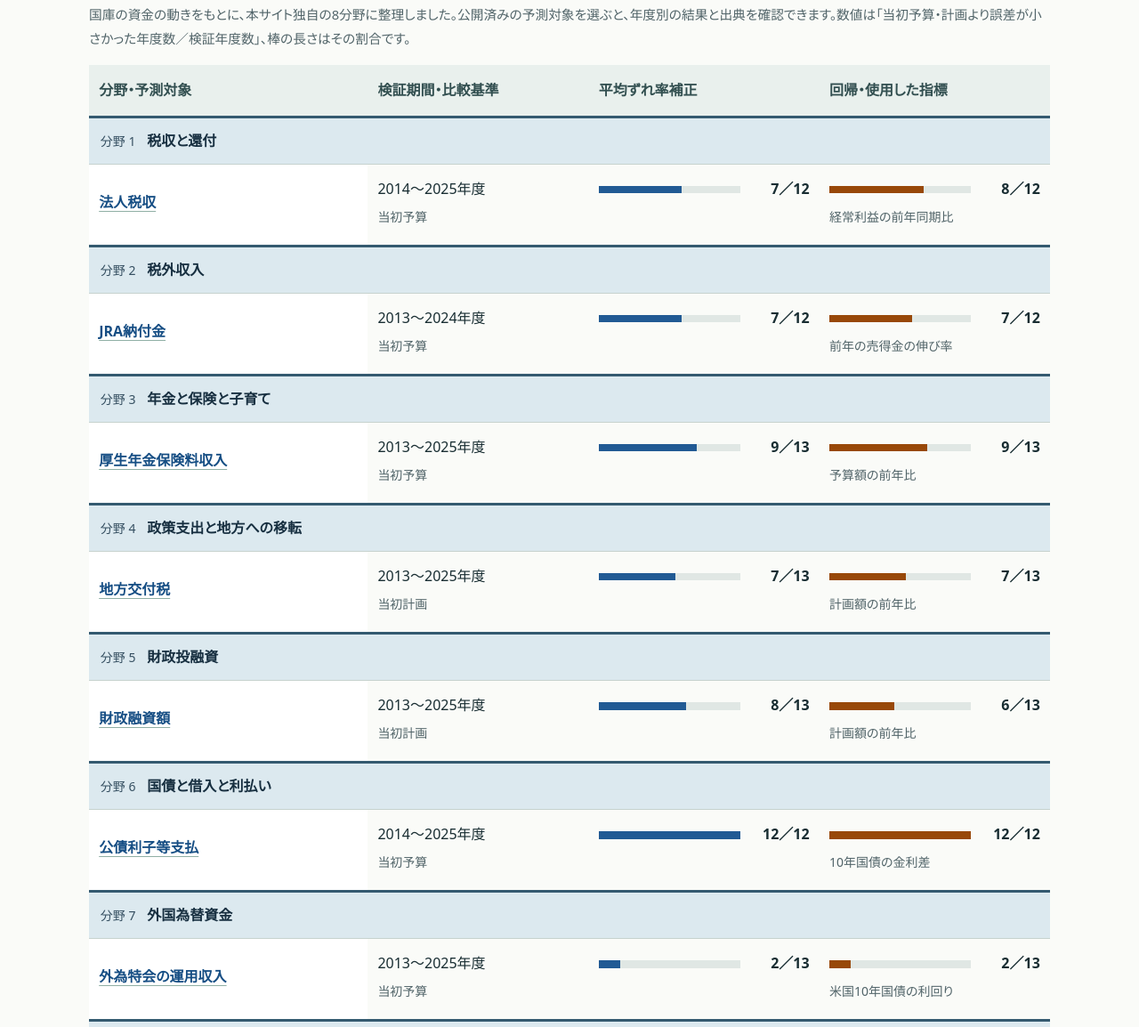
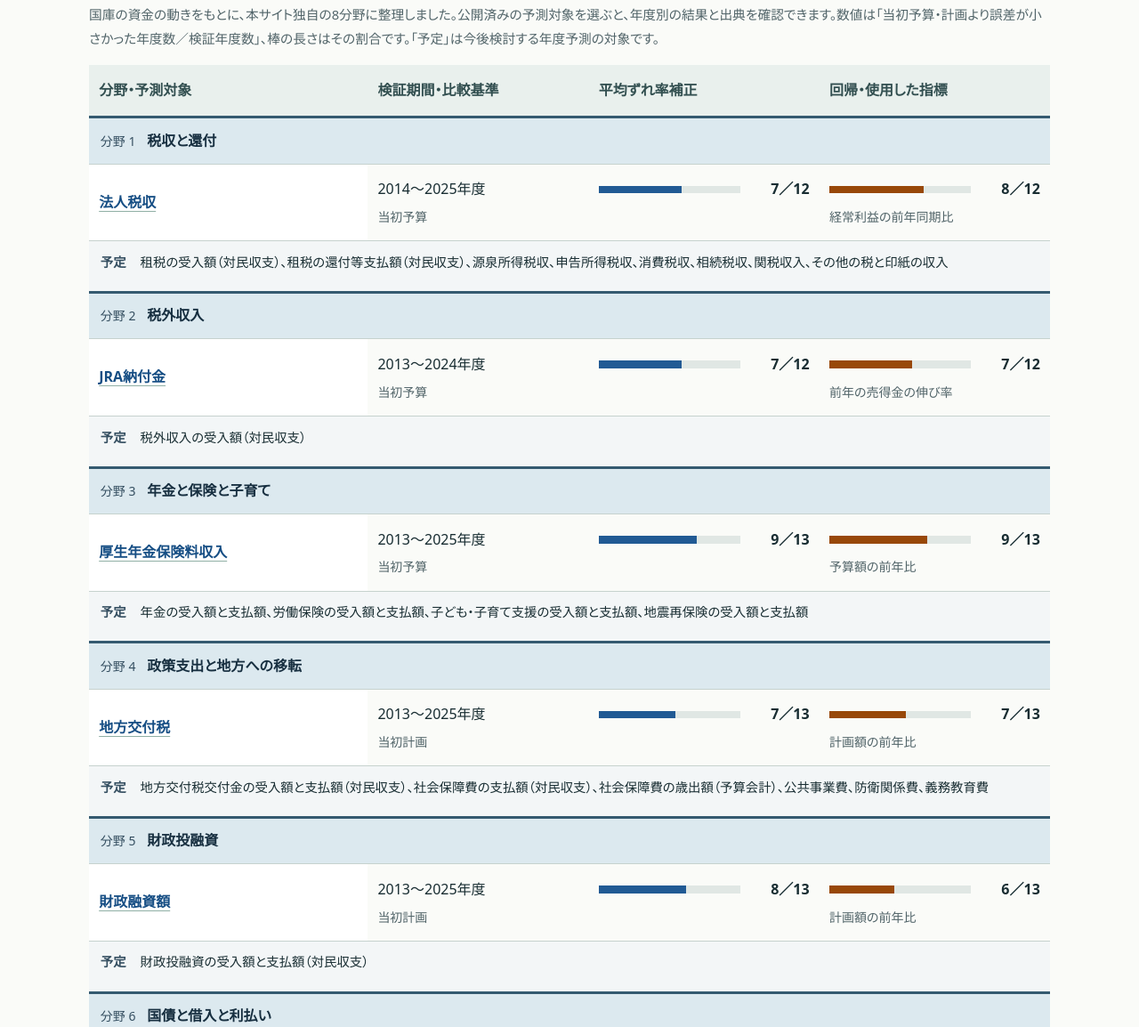
Before and after one commit to nha6ki/japan-fiscal-atlas, a plain HTML site: page index.html in a window 1280 px wide. Shown: the part 337-1491 px from the top of the page at 89% size. Drawn offline with Linux system fonts and the light colour scheme.

Commit message:
List planned annual forecasts by domain

```diff
--- a/home.js
+++ b/home.js
@@ -1,6 +1,16 @@
 const forecastDomains = [
   {
     number: 1, name: "税収と還付",
+    planned: [
+      "租税の受入額（対民収支）",
+      "租税の還付等支払額（対民収支）",
+      "源泉所得税収",
+      "申告所得税収",
+      "消費税収",
+      "相続税収",
+      "関税収入",
+      "その他の税と印紙の収入"
+    ],
     studies: [
       { route: "#corporate", name: "法人税収", render: showCorporate, period: "2014〜2025", baseline: "当初予算",
         meanWins: 7, feature: "経常利益の前年同期比", regressionWins: 8, total: 12 }
@@ -8,6 +18,9 @@ const forecastDomains = [
   },
   {
     number: 2, name: "税外収入",
+    planned: [
+      "税外収入の受入額（対民収支）"
+    ],
     studies: [
       { route: "#jra", name: "JRA納付金", render: showJra, period: "2013〜2024", baseline: "当初予算",
         meanWins: 7, feature: "前年の売得金の伸び率", regressionWins: 7, total: 12 }
@@ -15,6 +28,12 @@ const forecastDomains = [
   },
   {
     number: 3, name: "年金と保険と子育て",
+    planned: [
+      "年金の受入額と支払額",
+      "労働保険の受入額と支払額",
+      "子ども・子育て支援の受入額と支払額",
+      "地震再保険の受入額と支払額"
+    ],
     studies: [
       { route: "#pension", name: "厚生年金保険料収入", render: showPension, period: "2013〜2025", baseline: "当初予算",
         meanWins: 9, feature: "予算額の前年比", regressionWins: 9, total: 13 }
@@ -22,6 +41,14 @@ const forecastDomains = [
   },
   {
     number: 4, name: "政策支出と地方への移転",
+    planned: [
+      "地方交付税交付金の受入額と支払額（対民収支）",
+      "社会保障費の支払額（対民収支）",
+      "社会保障費の歳出額（予算会計）",
+      "公共事業費",
+      "防衛関係費",
+      "義務教育費"
+    ],
     studies: [
       { route: "#allocation", name: "地方交付税", render: showAllocation, period: "2013〜2025", baseline: "当初計画",
         meanWins: 7, feature: "計画額の前年比", regressionWins: 7, total: 13 }
@@ -29,6 +56,9 @@ const forecastDomains = [
   },
   {
     number: 5, name: "財政投融資",
+    planned: [
+      "財政投融資の受入額と支払額（対民収支）"
+    ],
     studies: [
       { route: "#filp", name: "財政融資額", render: showFilp, period: "2013〜2025", baseline: "当初計画",
         meanWins: 8, feature: "計画額の前年比", regressionWins: 6, total: 13 }
@@ -36,6 +66,12 @@ const forecastDomains = [
   },
   {
     number: 6, name: "国債と借入と利払い",
+    planned: [
+      "国債の発行額と償還額",
+      "国庫短期証券の発行額と償還額",
+      "借入金の借入額と返済額",
+      "国債の利払費"
+    ],
     studies: [
       { route: "#debt", name: "公債利子等支払", render: showDebt, period: "2014〜2025", baseline: "当初予算",
         meanWins: 12, feature: "10年国債の金利差", regressionWins: 12, total: 12 }
@@ -43,6 +79,9 @@ const forecastDomains = [
   },
   {
     number: 7, name: "外国為替資金",
+    planned: [
+      "外国為替資金の円貨受入額と支払額"
+    ],
     studies: [
       { route: "#fx", name: "外為特会の運用収入", render: showFx, period: "2013〜2025", baseline: "当初予算",
         meanWins: 2, feature: "米国10年国債の利回り", regressionWins: 2, total: 13 }
@@ -50,6 +89,10 @@ const forecastDomains = [
   },
   {
     number: 8, name: "その他の資金と調整",
+    planned: [
+      "その他の特別会計の受入額と支払額",
+      "預託金や保管金などの受入額と支払額"
+    ],
     studies: [
       { route: "#patent", name: "特許料等収入", render: showPatent, period: "2013〜2025", baseline: "当初予算",
         meanWins: 2, feature: "特許出願件数", regressionWins: 6, total: 13 }
@@ -66,13 +109,16 @@ function showHome() {
         <td data-label="検証期間">${study.period}年度<small>${study.baseline}</small></td>
         <td data-label="平均ずれ率補正">${score(study.meanWins, study.total, 'mean')}</td>
         <td data-label="回帰">${score(study.regressionWins, study.total, 'regression')}<small>${study.feature}</small></td></tr>`).join('');
-    return `<tbody><tr class="domain-title"><th scope="rowgroup" colspan="4"><span>分野 ${domain.number}</span>${domain.name}</th></tr>${rows}</tbody>`;
+    return `<tbody><tr class="domain-title"><th scope="rowgroup" colspan="4"><span>分野 ${domain.number}</span>${domain.name}</th></tr>${rows}
+      <tr class="domain-plan"><td colspan="4"><div class="plan-content">
+        <strong>予定</strong><span>${domain.planned.join("、")}</span>
+      </div></td></tr></tbody>`;
   }).join('');
   app.innerHTML = `<section class="home-summary">
     <div class="atlas-opening"><h1>日本財政アトラス</h1>
     <p>予算成立時点の情報で、年度の実績をどこまで見通せるか。国の収入・支出・融資について、過去のずれや経済指標で当初予算・計画を補正した結果を比較します。</p></div>
     <h2 id="domains">分野別の年度予測</h2>
-    <table class="home-scores comparison"><caption>国庫の資金の動きをもとに、本サイト独自の8分野に整理しました。公開済みの予測対象を選ぶと、年度別の結果と出典を確認できます。数値は「当初予算・計画より誤差が小さかった年度数／検証年度数」、棒の長さはその割合です。</caption>
+    <table class="home-scores comparison"><caption>国庫の資金の動きをもとに、本サイト独自の8分野に整理しました。公開済みの予測対象を選ぶと、年度別の結果と出典を確認できます。数値は「当初予算・計画より誤差が小さかった年度数／検証年度数」、棒の長さはその割合です。「予定」は今後検討する年度予測の対象です。</caption>
     <thead><tr><th scope="col">分野・予測対象</th><th scope="col">検証期間・比較基準</th><th scope="col">平均ずれ率補正</th><th scope="col">回帰・使用した指標</th></tr></thead>${groups}</table>
     <p class="home-note">法人税収では名目GDP連動も比較し、12年度中6年度で改善しました。財政融資額の実績には、資金年度ベースの決算時点の見込値を用いています。</p>
     </section>`;
--- a/style.css
+++ b/style.css
@@ -338,3 +338,22 @@ body[data-view="home"] main {max-width:1080px;padding-top:clamp(2rem,5vw,4rem)}
   .comparison tbody:not(:last-child) {margin-bottom:1rem}
   .comparison tbody:not(:last-child) tr:last-child > * {padding-bottom:.18rem}
 }
+
+.comparison tbody .domain-plan td {
+  padding:.65rem .8rem;
+  background:#f3f6f7;
+  color:var(--ink);
+  font-size:.9rem;
+}
+.plan-content {
+  display:grid;
+  grid-template-columns:max-content minmax(0,1fr);
+  gap:.3rem 1rem;
+}
+.plan-content strong {color:#354f61}
+@media(max-width:720px) {
+  .comparison .domain-plan {padding:0;border:0}
+  .comparison tbody .domain-plan td {display:block}
+  .comparison .domain-plan td::before {content:none}
+  .plan-content {grid-template-columns:minmax(0,1fr)}
+}
```
